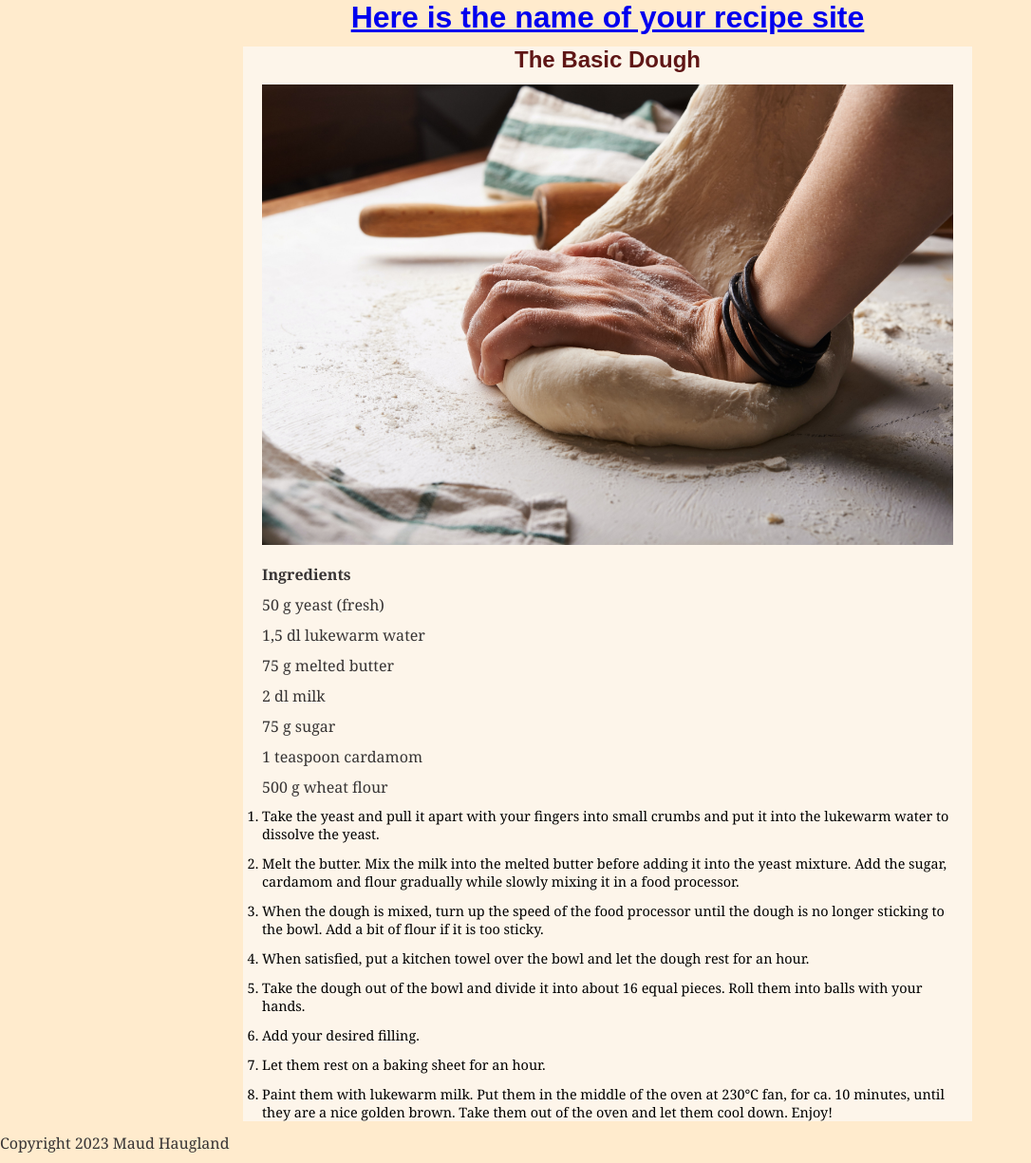
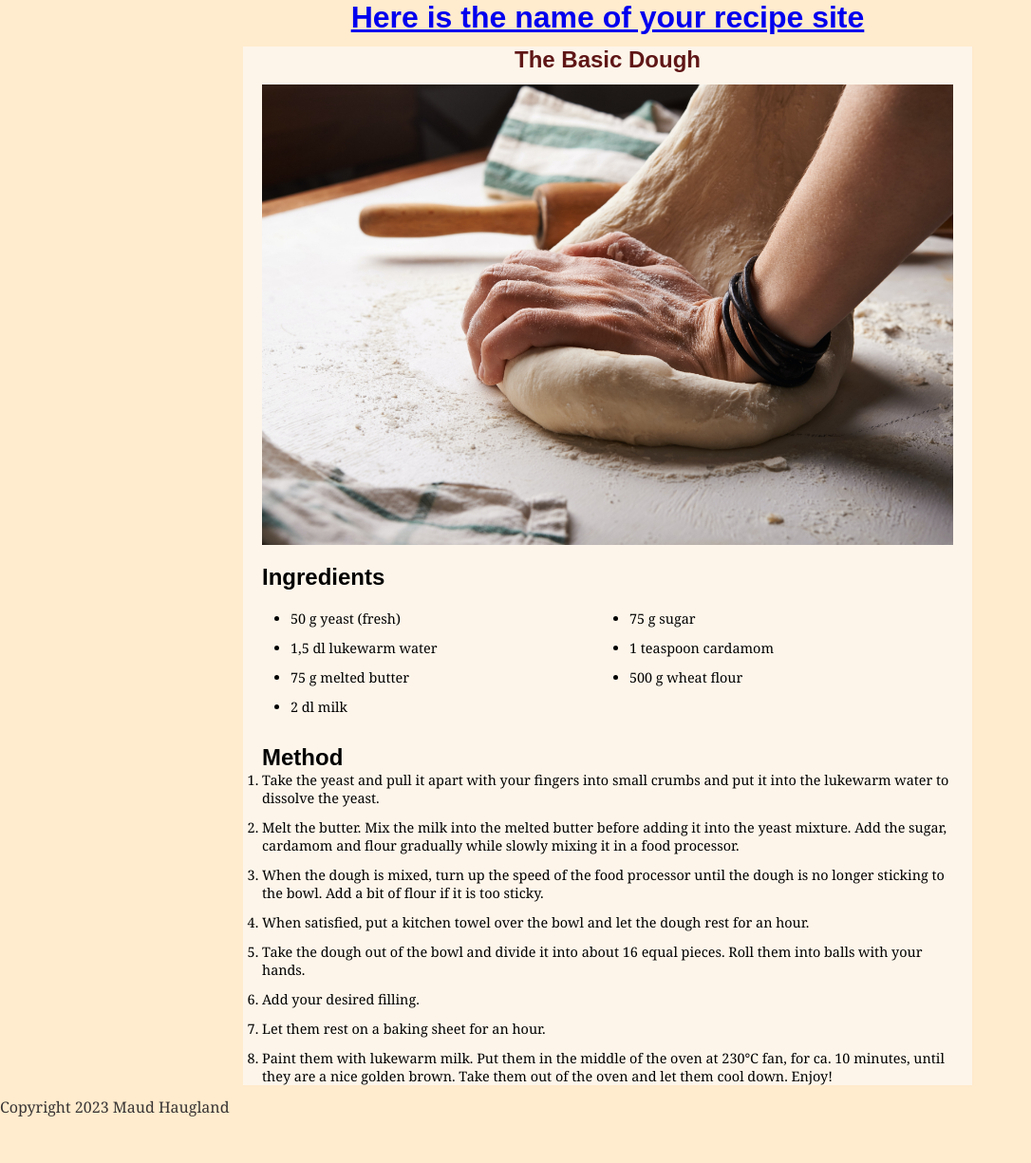
Before and after one commit to maudhaugland/maudsrecipes, a Jekyll site: the page built from _recipes/the-basic-dough.md, in a window 1280 px wide. Shown: the whole page at 95% size, without its empty margins (0-1086 px from the left). Built offline with Jekyll 4.4.1, drawn with Linux system fonts in a browser that asks for light colours; after the commit the page ends 1187 px from its top, so only the background shows below that.

Commit message:
Update Recipe “the-basic-dough”

```diff
--- a/_recipes/the-basic-dough.md
+++ b/_recipes/the-basic-dough.md
@@ -6,23 +6,19 @@ layout: recipe
 ---
 ![](../uploads/nadya-spetnitskaya-toyiqxf9-ys-unsplash.jpg)
 
-**Ingredients**
+## **Ingredients**
 
-50 g yeast (fresh)
-
-1,5 dl lukewarm water
-
-75 g melted butter
-
-2 dl milk
-
-75 g sugar
-
-1 teaspoon cardamom
-
-500 g wheat flour
+* 50 g yeast (fresh)
+* 1,5 dl lukewarm water
+* 75 g melted butter
+* 2 dl milk
+* 75 g sugar
+* 1 teaspoon cardamom
+* 500 g wheat flour
 
 
+
+## Method
 
 1. Take the yeast and pull it apart with your fingers into small crumbs and put it into the lukewarm water to dissolve the yeast.
 2. Melt the butter. Mix the milk into the melted butter before adding it into the yeast mixture. Add the sugar, cardamom and flour gradually while slowly mixing it in a food processor.
```
